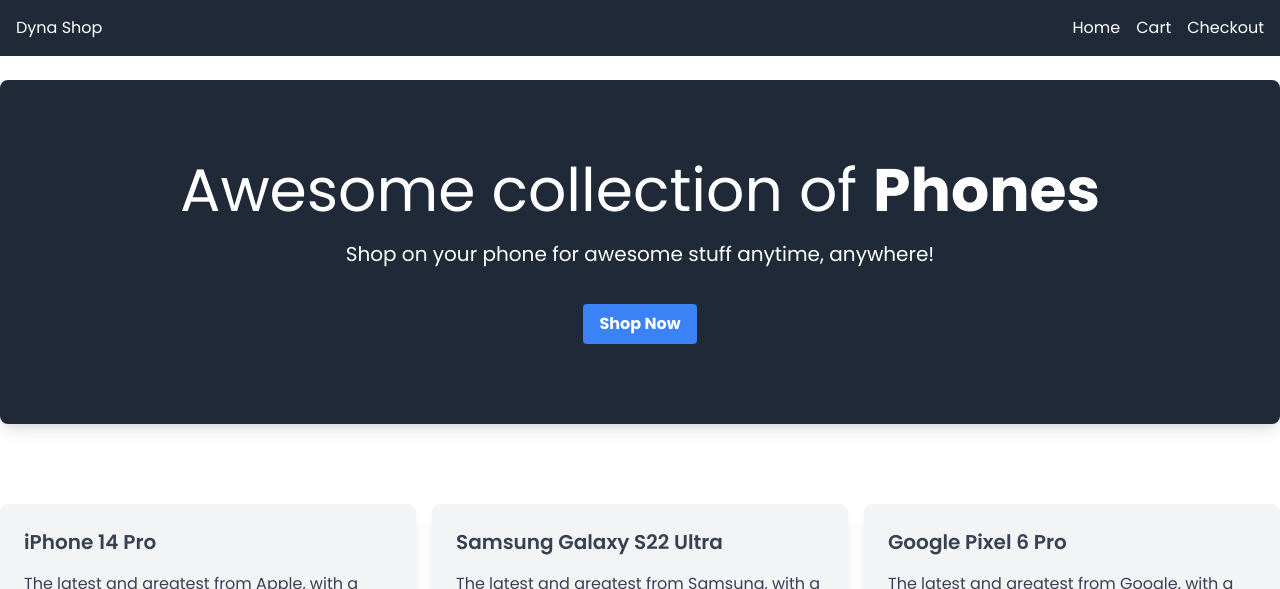
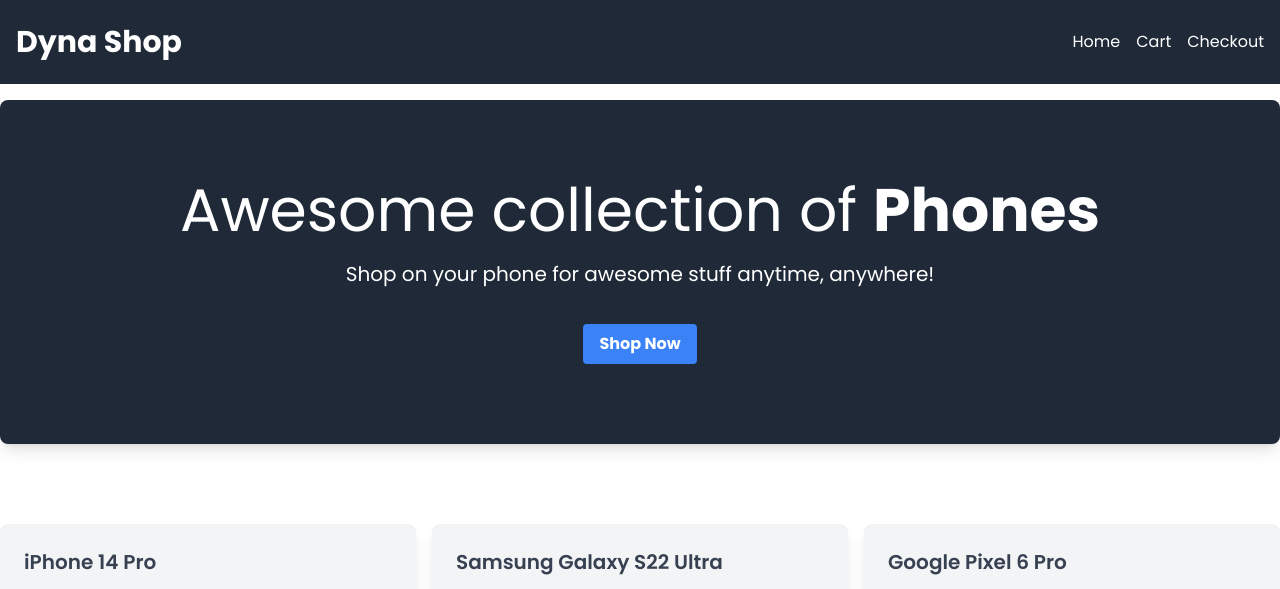
Before and after one commit to iamOmarFaruk/alpine-ecomerce, a website: page src/index.html in a window 1280 px wide. Shown: the top 589 px of the page. Drawn offline with nearby package versions, Linux system fonts and the light colour scheme; files that its build step writes are made by us from their sources.

Commit message:
update nav and add spacer div

```diff
--- a/src/index.html
+++ b/src/index.html
@@ -63,19 +63,22 @@
 
     <!-- create a nav left - text logo and right side  page nav , products and cart, checkout -->
 <nav class="bg-gray-800 text-white p-4 flex justify-between fixed top-0 left-0 right-0">
+   <div class= "w-full max-w-[1270px] mx-auto py-2 flex justify-between">
         <!-- Left side nav -->
         <div class="flex items-center">
-        <a class="cursor-pointer" @click="currentScreen = 'home'" class="text-2xl font-semibold" x-text="apptitle"></a>
+            <a @click="currentScreen = 'home'" class="text-3xl font-bold cursor-pointer" x-text="apptitle"></a>
         </div>
 
         <!-- Right side nav -->
         <div class="flex items-center space-x-4">
             <a class="cursor-pointer" @click="currentScreen = 'home'">Home</a>
-        <a class="cursor-pointer"  @click="currentScreen = 'cart'">Cart <span x-show="cartItems.length > 0" class="text-white">(<span class="item-count"
-                    x-text="cartItems.length"></span>)</span></a>
+            <a class="cursor-pointer" @click="currentScreen = 'cart'">Cart <span x-show="cartItems.length > 0"
+                    class="text-white">(<span class="item-count" x-text="cartItems.length"></span>)</span></a>
             <a class="cursor-pointer" @click="currentScreen = 'checkout'">Checkout</a>
         </div>
+   </div>
 </nav>
+<div class="h-5"></div>
 
     <!-- nav close -->
 
```
Lines whose indentation alone changed are shown as unchanged.
